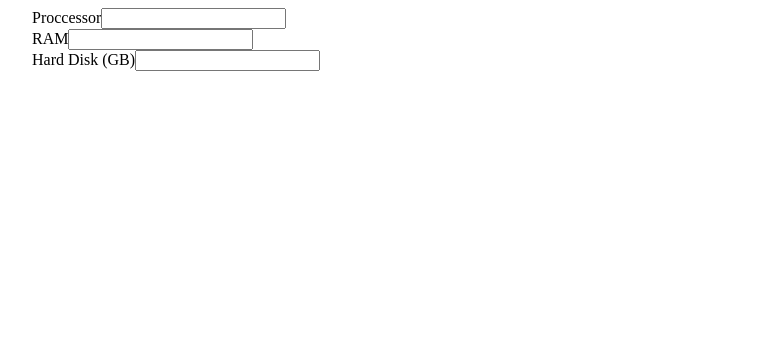
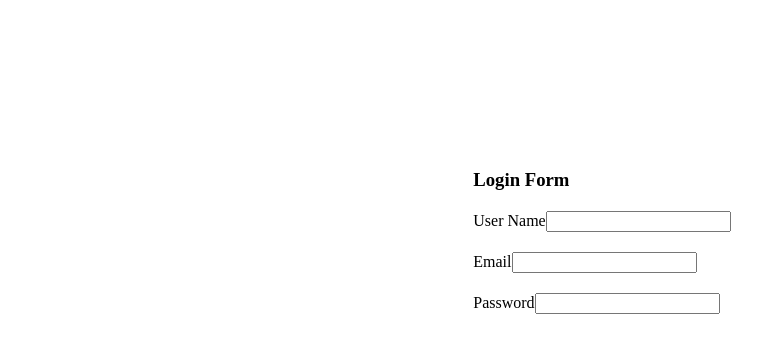
Before and after one commit to SvetlinGG/Angular-Components-exercise, an Angular app in the folder forms/: page /login in a window 1280 px wide. Shown: the top 352 px of the page, without its empty margins (38-800 px from the left). Built offline with nearby package versions, Linux system fonts and the light colour scheme.

Commit message:
simple logic form

```diff
--- a/forms/src/app/login/login.component.css
+++ b/forms/src/app/login/login.component.css
@@ -0,0 +1,12 @@
+
+.container{
+    display: flex;
+    flex-direction: column;
+    align-items: center;
+    margin-top: 150px;
+}
+
+.form-group{
+    margin-top: 20px;
+    cursor: pointer;
+}
--- a/forms/src/app/login/login.component.html
+++ b/forms/src/app/login/login.component.html
@@ -1,18 +1,19 @@
 <div class="container">
     <form action="">
+        <h3>Login Form</h3>
         <div class="form-group">
-            <label for="processor">Proccessor</label>
-            <input type="text" class="form-control" id="processor"
+            <label for="username">User Name</label>
+            <input type="text" class="form-control" id="username"
             required>
             </div>
             <div class="form-group">
-            <label for="ram">RAM</label>
-            <input type="text" class="form-control" id="ram"
+            <label for="email">Email</label>
+            <input type="text" class="form-control" id="email"
             required>
             </div>
             <div class="form-group">
-            <label for="hardDisk">Hard Disk (GB)</label>
-            <input type="number" class="form-control" id="hardDisk">
+            <label for="password">Password</label>
+            <input type="text" class="form-control" id="password">
             </div>
     </form>
 </div>
```
